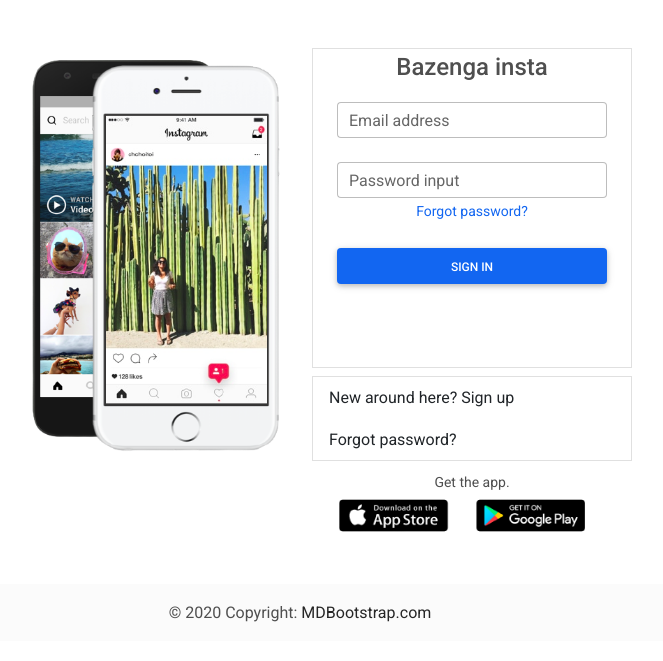
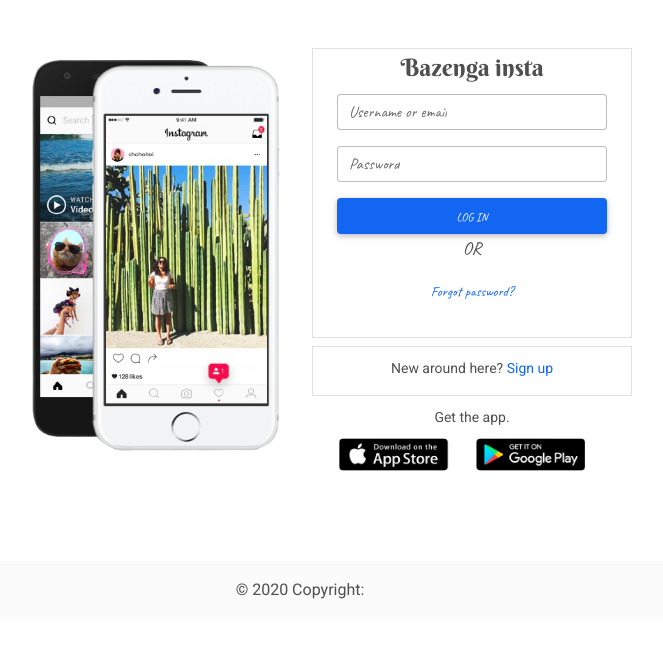
Before and after one commit to eude313/insta, a Django app: page / in a window 1280 px wide. Shown: the top 661 px of the page, without its empty margins (340-1003 px from the left). Run offline with Django 3.2, Linux system fonts and the light colour scheme; some libraries are stand-ins or nearby versions.

Commit message:
add commit

```diff
--- a/insta/templates/gram/base.html
+++ b/insta/templates/gram/base.html
@@ -3,7 +3,14 @@
 <html lang="en">
 <head>
     <meta charset="UTF-8">
+    <link rel="icon" type="icon/x" href="{% static '/images/logo.png' %}">
     <meta http-equiv="X-UA-Compatible" content="IE=edge">
+    <link rel="preconnect" href="https://fonts.googleapis.com">
+    <link rel="preconnect" href="https://fonts.gstatic.com" crossorigin>
+    <link href="https://fonts.googleapis.com/css2?family=Berkshire+Swash&display=swap" rel="stylesheet">
+    <link rel="preconnect" href="https://fonts.googleapis.com">
+    <link rel="preconnect" href="https://fonts.gstatic.com" crossorigin>
+    <link href="https://fonts.googleapis.com/css2?family=Caveat&display=swap" rel="stylesheet">
     <meta name="viewport" content="width=device-width, initial-scale=1.0">
     <!-- Font Awesome -->
     <link href="https://cdnjs.cloudflare.com/ajax/libs/font-awesome/5.15.1/css/all.min.css"
--- a/insta/templates/gram/home.html
+++ b/insta/templates/gram/home.html
@@ -7,55 +7,49 @@
     <div class="row my-5">
         <div class="col-md-3"></div>
         <div class="col-md-3">
-
-            <div class="col-md">
-               <img
-                alt="example"
-                class="img-fluid rounded"
-                src="{% static '/images/phone.png'%}"
-                />
-
-            </div>
+          <div class="col-md">
+            <img alt="example" class="img-fluid rounded" src="{% static '/images/phone.png'%}"/>
+          </div>
 
         </div>
         <div class="col-md-6">
 
             <div class="">
-                <div class="border" style="width: 320px; height: 320px;">
-                   <h4 class="text-center my-1">Bazenga insta</h4>
-                  <form class="px-4 py-3">
+                <div class="border" style="width: 320px; height: 290px; font-family: 'Caveat', cursive;">
+                  <h4 class="text-center my-1" style="font-family: 'Berkshire Swash', cursive;">Bazenga insta</h4>
+                  <form class="px-4 py-2">
                     <!-- Email input -->
-                    <div class="form-outline mb-4">
+                    <div class="form-outline mb-3">
                       <input type="email" id="form2Example1" class="form-control" />
-                      <label class="form-label" for="form2Example1">Email address</label>
+                      <label class="form-label" for="form2Example1">Username or email</label>
                     </div>
 
                     <!-- Password input -->
                     <div class="form-outline">
                         <input type="password" id="typePassword" class="form-control" />
-                        <label class="form-label" for="typePassword">Password input</label>
+                        <label class="form-label" for="typePassword">Password</label>
                     </div>
 
+                    <!-- Submit button -->
+                    <button type="submit" class="btn btn-primary btn-block mt-3">Log in</button>
+
                     <!-- 2 column grid layout for inline styling -->
-                    <div class="mb-4 text-center">
+                    <div class="mb-2 text-center">
+                      <div class='or'>
+                        <div class="vl"></div><p style="font-size:18px;">OR</p><div class="vl"></div>
+                      </div>
                       <div class="col">
                         <!-- Simple link -->
                         <a href="#!"><small> Forgot password?</small></a>
                       </div>
                     </div>
-
-                    <!-- Submit button -->
-                    <button type="submit" class="btn btn-primary btn-block">Sign in</button>
                   </form>
 
-
                 </div>
-                <div class="border my-2" style="width: 320px;">
-                    <a class="dropdown-item" href="#">New around here? Sign up</a>
-                    <a class="dropdown-item" href="#">Forgot password?</a>
-
+                <div class="border my-2 text-center pt-2" style="width: 320px; height:50px;">
+                    <small > New around here?<a href="#"> Sign up</a></small>
                 </div>
-                <div class="text-center" style="width: 320px;">
+                <div class="text-center pb-1" style="width: 320px;">
                     <small>Get the app.</small>
                 </div>
 
@@ -76,7 +70,7 @@
     <!-- Copyright -->
     <div class="text-center p-3">
       © 2020 Copyright:
-      <a class="text-dark" href="https://mdbootstrap.com/">MDBootstrap.com</a>
+      <a class="text-dark" href="#"></a>
     </div>
     <!-- Copyright -->
 </footer>
```
Also changed, not shown: static/css/base.css (+12 -0 lines), static/images/logo.png (added).
